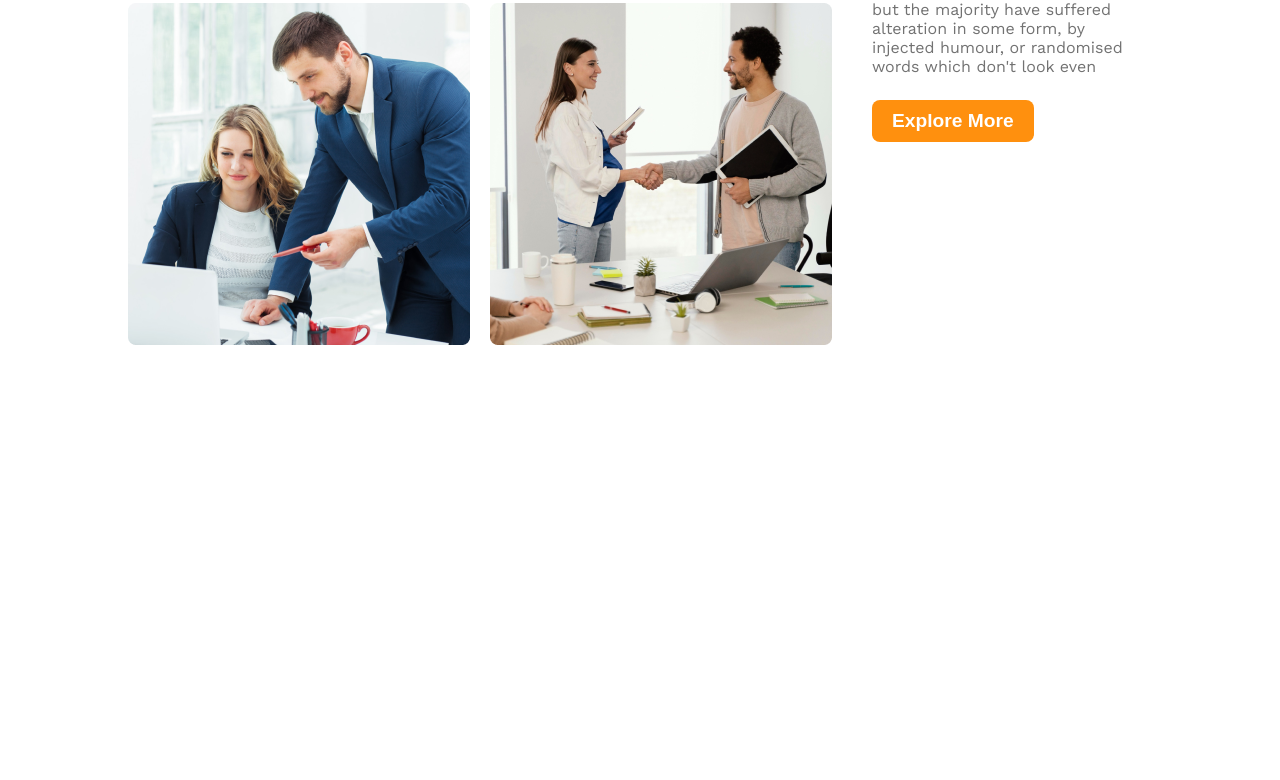
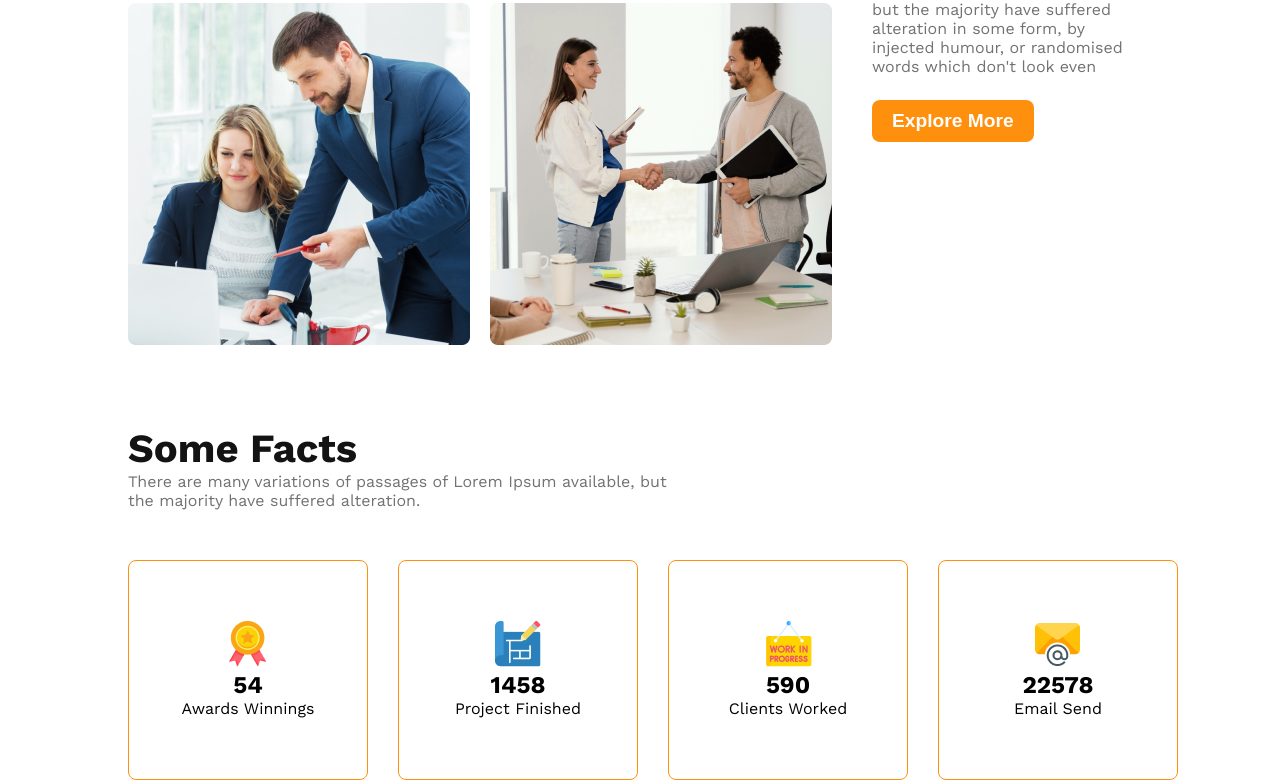
Before and after one commit to hrhabib0/architects-website, a plain HTML site: page index.html in a window 1280 px wide. Shown: the part 1389-2169 px from the top of the page. Before the commit the page ends 1734 px from the top, so only its background shows below. Drawn offline with nearby package versions, Linux system fonts and the light colour scheme.

Commit message:
facts section

```diff
--- a/index.html
+++ b/index.html
@@ -54,6 +54,45 @@
         </div>
     </section>
 
+    <!-- Facts Section Part Design -->
+     <section class="facts-section">
+        <div class="fact-content-container width-container">
+            <div class="fact-text">
+                <h1 class="facts-title text-title-color">Some Facts</h1>
+                <p class="facts-subtitle text-subtitle-color">There are many variations of passages of Lorem Ipsum available, but the majority have suffered alteration.</p>
+            </div>
+            <div class="fact-cards-container">
+                <div class="fact-card display-flex">
+                    <div class="fact-card-one">
+                        <img src="./images/icons/ribon.png" alt="">
+                        <h2>54</h2>
+                        <p>Awards Winnings</p>
+                    </div>
+                </div>
+                <div class="fact-card display-flex">
+                    <div class="fact-card-two">
+                        <img src="./images/icons/projects.png" alt="">
+                        <h2>1458</h2>
+                        <p>Project Finished</p>
+                    </div>
+                </div>
+                <div class="fact-card display-flex">
+                    <div class="fact-card-three">
+                        <img src="./images/icons/customers.png" alt="">
+                        <h2>590</h2>
+                        <p>Clients Worked</p>
+                    </div>
+                </div>
+                <div class="fact-card display-flex">
+                    <div class="fact-card-four">
+                        <img src="./images/icons/email.png" alt="">
+                        <h2>22578</h2>
+                        <p>Email Send</p>
+                    </div>
+                </div>
+            </div>
+        </div>
+    </section>
 
     <footer>
 
--- a/style.css
+++ b/style.css
@@ -162,3 +162,47 @@
     grid-template-columns: repeat(1, 1fr);
   }
 }
+
+
+/* Facts Section Part Design */
+.facts-section{
+  margin-top: 80px;
+}
+.fact-cards-container{
+  display: grid;
+  grid-template-columns: repeat(4, 1fr);
+  gap: 30px;
+}
+.fact-text{
+  max-width: 550px;
+  margin-bottom: 50px;
+}
+.facts-title{
+  font-size: 2.5rem;
+}
+.fact-card{
+  border: 1px solid #FF900E;
+  border-radius: 8px;
+  width: 240px;
+  height: 220px;
+  align-items: center;
+  justify-content: center;
+  text-align: center;
+}
+
+/* Facts Section Part Responsive Design */
+@media screen and (min-width: 576px) and (max-width: 992px) {
+  .fact-cards-container{
+    grid-template-columns: repeat(2, 1fr);
+  }
+}
+
+@media screen and (max-width: 576px) {
+  .fact-cards-container{
+    grid-template-columns: repeat(2, 1fr);
+  }
+  .fact-card{
+    width: 140px;
+    height: 120px;
+  }
+}
```
